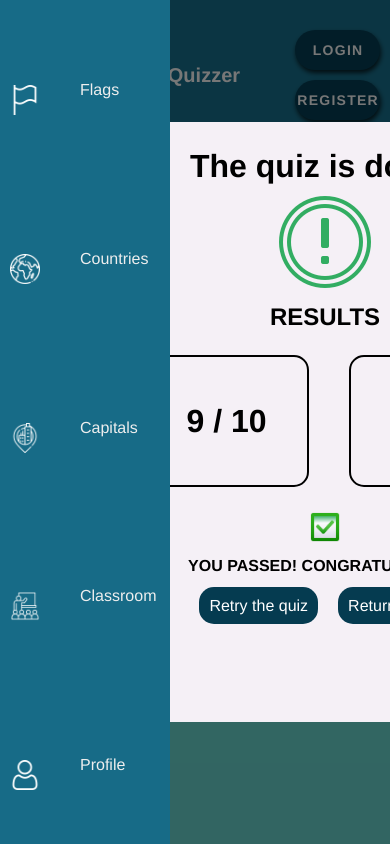
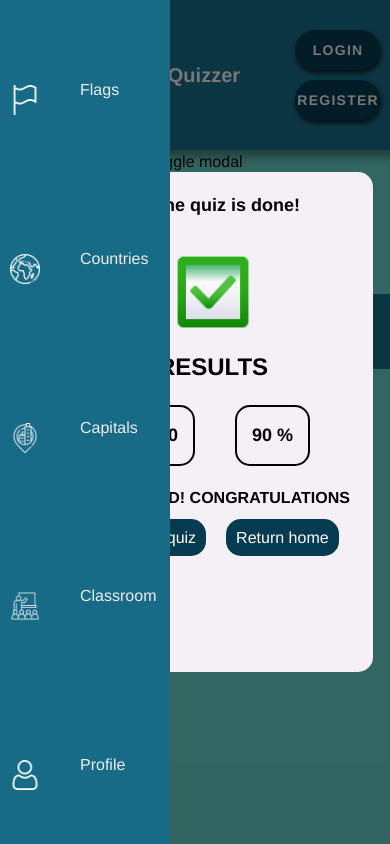
Before and after one commit to Blasipps-ganget/GeoQuizzer, a Vue app in the folder gui/GeoQuizzer/: page /testResultModal in a window 390 px wide. Both pictures are taken after a click on the button "Toggle modal". Built offline with nearby package versions, Linux system fonts and the light colour scheme.

Commit message:
Add support for mobile on result modal

```diff
--- a/gui/GeoQuizzer/src/components/ResultModalComponent.vue
+++ b/gui/GeoQuizzer/src/components/ResultModalComponent.vue
@@ -13,16 +13,16 @@ const generalStore = useGeneralStore();
           <div class="grid-item"><h1>The quiz is done!</h1></div>
         </div>
         <div class="center-content">
+          <div><img class="checkfailedimg" alt="passed" src="../assets/images/icons/pass.png">
+            <!--<img class="checkfailedimg" alt="failed" src="../assets/images/icons/fail.png">-->
+          </div>
 
-          <div><img alt="exclamation mark" src="../assets/images/icons/done.png"></div>
           <div><h2>RESULTS</h2></div>
           <div class="result-boxes">
             <div class="result-box"><h1>9 / 10</h1></div>
             <div class="result-box"><h1>90 %</h1></div>
           </div>
-          <div><img class="checkfailedimg" alt="passed" src="../assets/images/icons/pass.png">
-            <!--<img class="checkfailedimg" alt="failed" src="../assets/images/icons/fail.png">-->
-          </div>
+
           <div class="passed">
             <h4>YOU PASSED! CONGRATULATIONS</h4>
           </div>
@@ -59,7 +59,7 @@ a {
 }
 
 .checkfailedimg {
-  width: 40px;
+  width: 100px;
 }
 
 .result-boxes {
@@ -115,5 +115,32 @@ a {
 
 }
 
+@media screen and (max-width: 720px) {
+  .modal-content {
+    height: 500px;
+    width: 320px;
+  }
+
+  .modal-mask {
+    margin-left: 18px;
+  }
+
+  .header-grid {
+    display: grid;
+    margin-left: 5px;
+    grid-template-columns: 75px 250px;
+    grid-template-rows: 50px;
+  }
+
+  h1 {
+    font-size: 18px;
+  }
+
+  .result-box {
+    padding: 15px;
+    margin: 20px;
+  }
+
+}
 
 </style>
```
